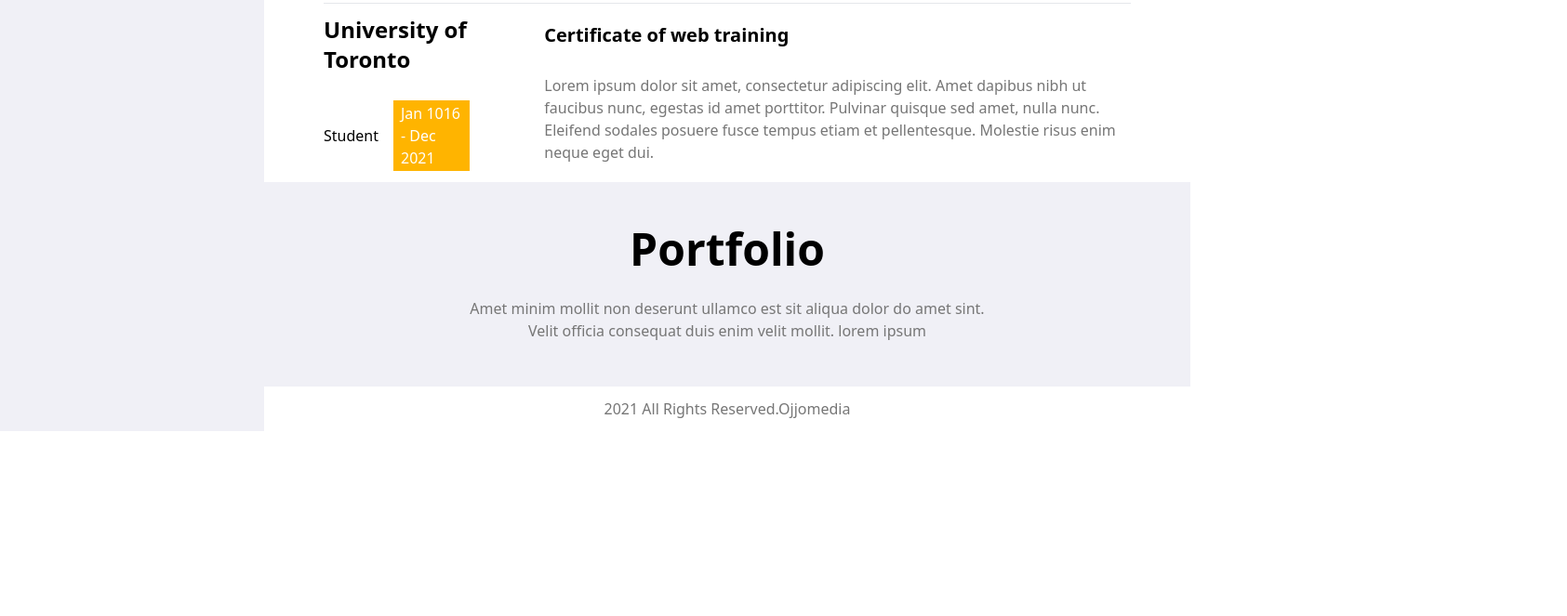
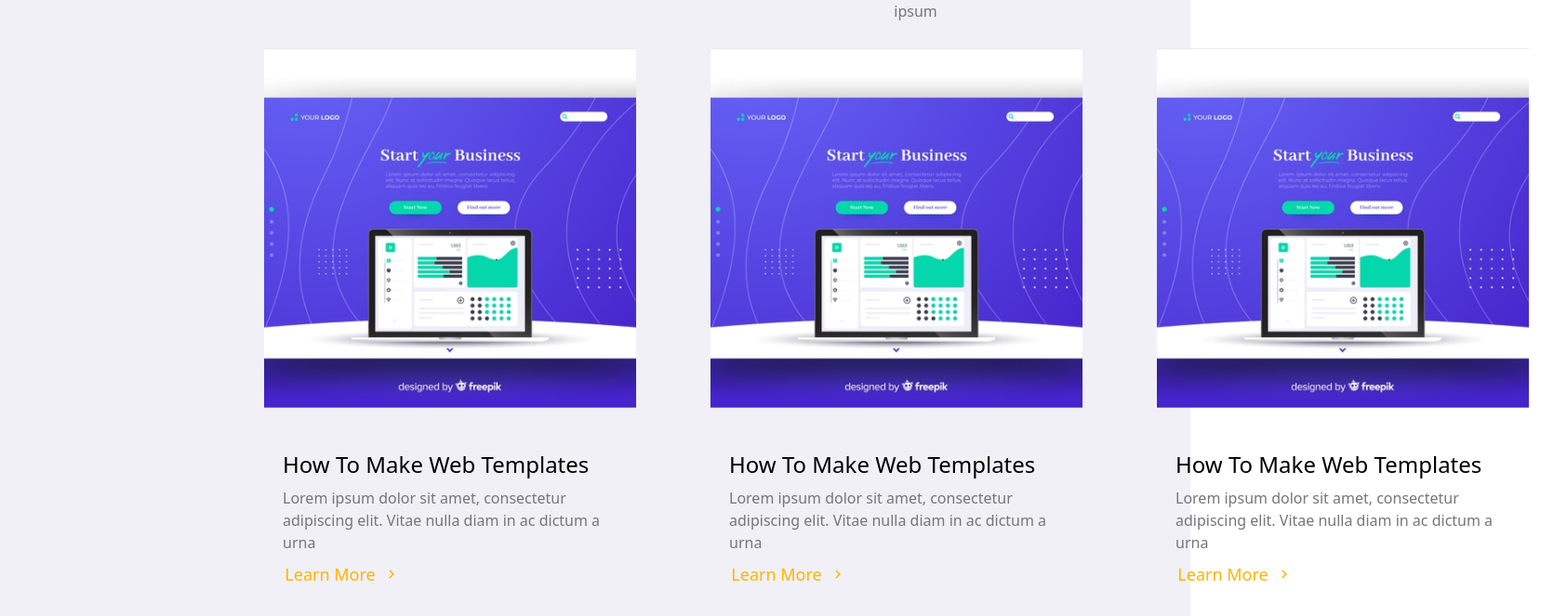
Before and after one commit to DanielTabares1/ing-web-cv, a Next.js app: page / in a window 1280 px wide. Shown: the part 2134-2797 px from the top of the page at 93% size, 1685 px wide, since content can reach past the window. Before the commit the page ends 2598 px from the top, so only its background shows below. Built offline with nearby package versions, Linux system fonts and the light colour scheme.

Commit message:
Added cards for Portfolio

```diff
--- a/components/MainInfo.tsx
+++ b/components/MainInfo.tsx
@@ -3,6 +3,7 @@ import { KnowledgeCard } from "./KnowledgeCard";
 import { MainButton } from "./MainButton";
 import { MainTitle } from "./MainTitle";
 import { EducationCard } from "./EducationCard";
+import { PortfolioCard } from "./PortfolioCard";
 
 
 const MainInfo = () => {
@@ -10,7 +11,7 @@ const MainInfo = () => {
         <div className="h-full w-full flex flex-col gap-12">
 
             <div className="flex justify-between items-center px-12 bg-white">
-                <div className="flex flex-col gap-7 h-max">
+                <div className="flex flex-col gap-7 h-max py-12">
                     <div>
                         <h1 className="text-4xl">I'm Daniel Tabares</h1>
                         <h1 className="text-4xl"><span className="text-cv-yellow">Full Stack</span> Developer</h1>
@@ -21,7 +22,7 @@ const MainInfo = () => {
                 </div>
 
                 <div className="h-max">
-                    <Image src="/favicon.ico" width={400} height={400} alt="Foto" />
+                    <Image src="/profile.jpg" width={400} height={400} alt="Foto" />
                 </div>
             </div>
 
@@ -64,8 +65,16 @@ const MainInfo = () => {
 
 
 
-            <div>
+            <div className="flex flex-col w-fit flex-auto items-center gap-7">
                 <MainTitle title="Portfolio" description="Amet minim mollit non deserunt ullamco est sit aliqua dolor do amet sint. Velit officia consequat duis enim velit mollit. lorem ipsum" />
+                <div className="overflow-x-auto w-[1401px]">
+                    <div className="flex gap-20">
+                        <PortfolioCard />
+                        <PortfolioCard />
+                        <PortfolioCard />
+                        <PortfolioCard />
+                    </div>
+                </div>
             </div>
 
 
--- /dev/null
+++ b/components/PortfolioCard.tsx
@@ -0,0 +1,20 @@
+import { MdChevronRight } from 'react-icons/md'
+import Image from "next/image";
+
+const PortfolioCard = () => {
+    return(
+        <div className='flex flex-col gap-6 items-center'>
+            <Image src="/portfolio.svg" height={400} width={400} alt="PortfolioImage"/>
+            <div className='flex flex-col w-[400px] gap-2 p-5'>
+                <h3 className='text-2xl'>How To Make Web Templates</h3>
+                <span className='text-gray-text-l'>Lorem ipsum dolor sit amet, consectetur adipiscing elit. Vitae nulla diam in ac dictum a urna </span>
+                <a href="#" className='flex w-32 items-center justify-center text-cv-yellow text-lg gap-2'>
+                    Learn More
+                    <MdChevronRight />
+                </a>
+            </div>
+        </div>
+    );
+}
+
+export { PortfolioCard };
```
Also changed, not shown: public/portfolio.svg (added).
